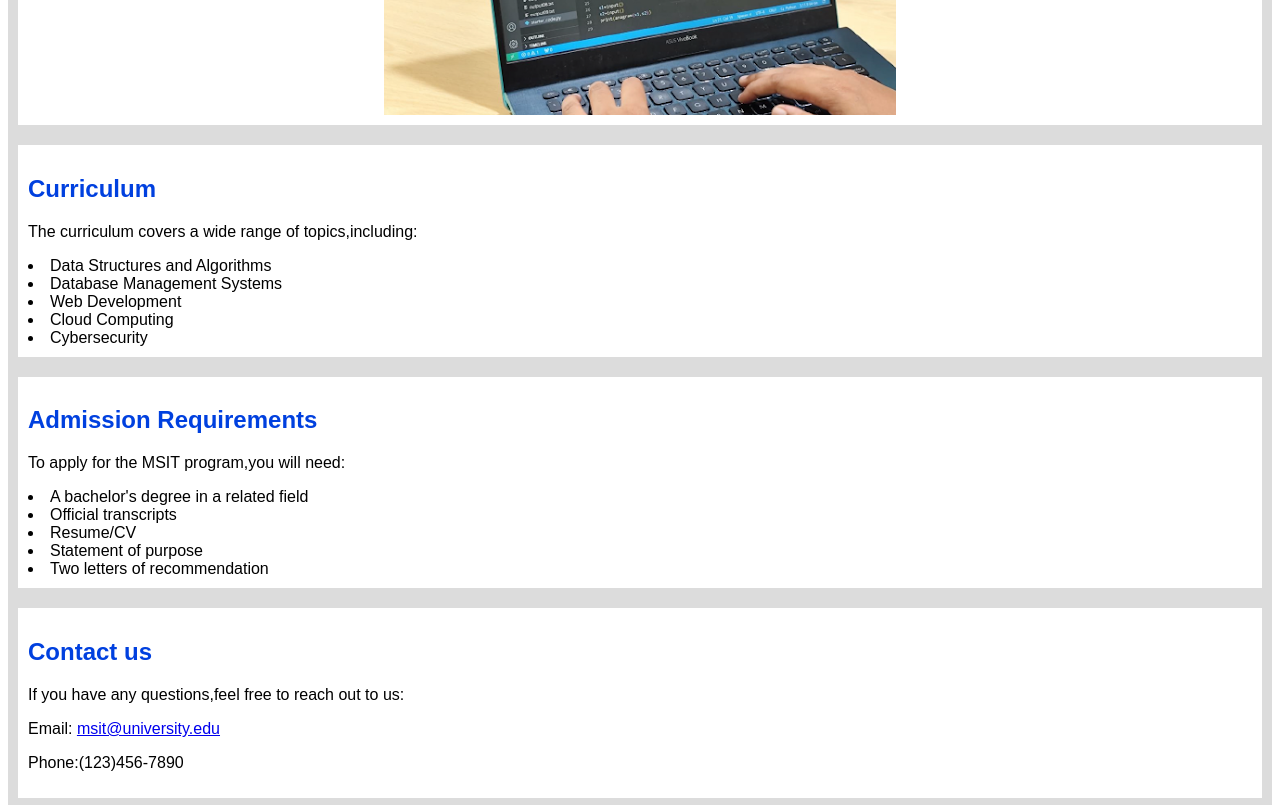
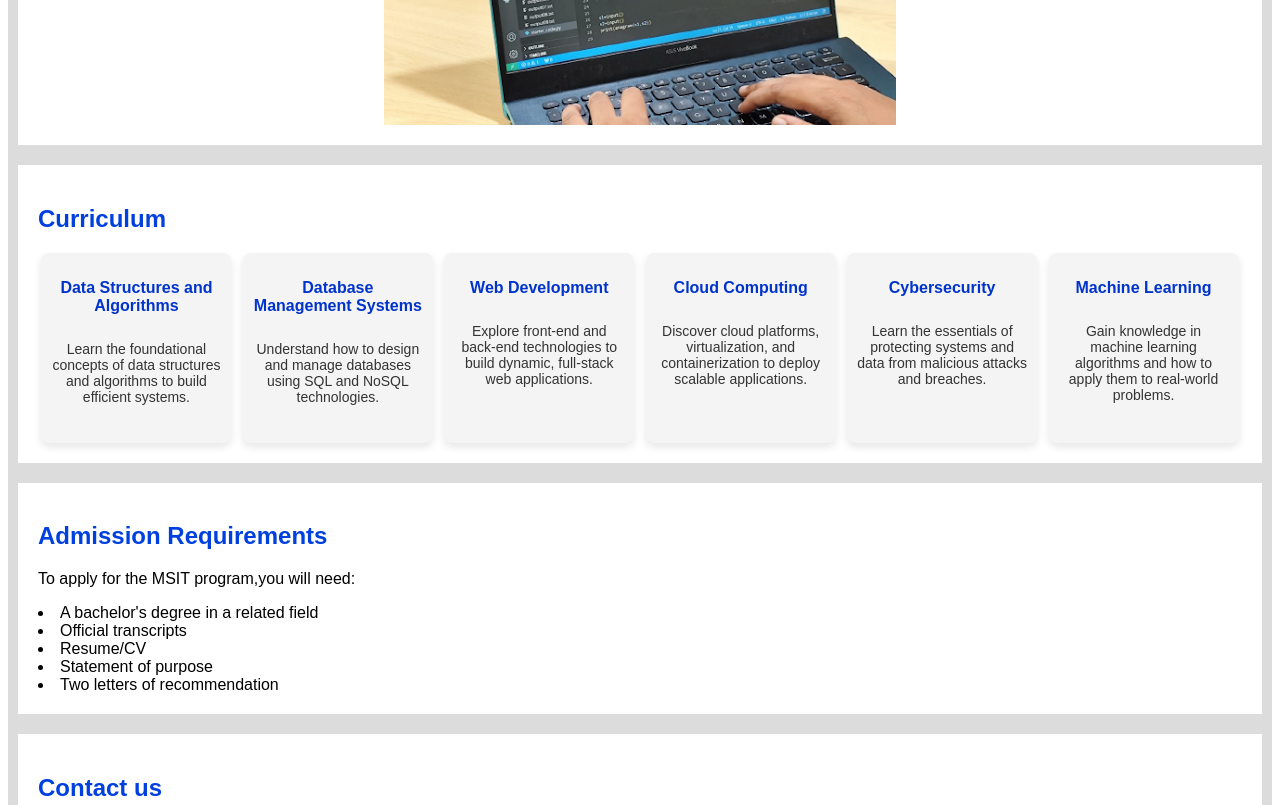
Before and after one commit to srivarshitha-812/Html-and-CSS-project, a plain HTML site: page day2 html/index.html in a window 1280 px wide. Shown: the part 640-1445 px from the top of the page. Drawn offline with Linux system fonts and the light colour scheme.

Commit message:
All tasks are done.

```diff
--- a/day2 html/index.html
+++ b/day2 html/index.html
@@ -19,21 +19,45 @@
             </ul>
         </nav>
 
-        <section class="card" id="Overview">
+        <section class="card1" id="Overview">
             <h1>Overview</h1>
             <p>The MSIT program is designed to equip students with the skills and knowledge needed to excel in the field of information technology.Our circullum is tailored to meet the needs of both beginners and experienced professionals. </p>
             <img src="image.png">
         </section>
-        <section class="card" id="Curriculum" >
-            <h1>Curriculum</h1>
-            <p>The curriculum covers a wide range of topics,including: </p>
-            <li>Data Structures and Algorithms</li>
-            <li>Database Management Systems</li>
-            <li>Web Development</li>
-            <li>Cloud Computing</li>
-            <li>Cybersecurity</li>
+            <div>
+                <section class="card1" id="Curriculum">
+                    <h1>Curriculum</h1>
+                    <div class="curriculum-cards">
+                        <div class="curriculum-card">
+                            <h3 class="card-title">Data Structures and Algorithms</h3>
+                            <p class="card-description">Learn the foundational concepts of data structures and algorithms to build efficient systems.</p>
+                        </div>
+                        <div class="curriculum-card">
+                            <h3 class="card-title">Database Management Systems</h3>
+                            <p class="card-description">Understand how to design and manage databases using SQL and NoSQL technologies.</p>
+                        </div>
+                        <div class="curriculum-card">
+                            <h3 class="card-title">Web Development</h3>
+                            <p class="card-description">Explore front-end and back-end technologies to build dynamic, full-stack web applications.</p>
+                        </div>
+                        <div class="curriculum-card">
+                            <h3 class="card-title">Cloud Computing</h3>
+                            <p class="card-description">Discover cloud platforms, virtualization, and containerization to deploy scalable applications.</p>
+                        </div>
+                        <div class="curriculum-card">
+                            <h3 class="card-title">Cybersecurity</h3>
+                            <p class="card-description">Learn the essentials of protecting systems and data from malicious attacks and breaches.</p>
+                        </div>
+                        <div class="curriculum-card">
+                            <h3 class="card-title">Machine Learning</h3>
+                            <p class="card-description">Gain knowledge in machine learning algorithms and how to apply them to real-world problems.</p>
+                        </div>
+                    </div>
+                </div>
+            </section>
+
         </section>
-        <section class="card" id="Admission Requirements">
+        <section class="card1" id="Admission Requirements">
             <h1>Admission Requirements</h1>
             <p>To apply for the MSIT program,you will need:</p>
             <li>A bachelor's degree in a related field</li>
@@ -42,7 +66,7 @@
             <li>Statement of purpose</li>
             <li>Two letters of recommendation</li>
         </section>
-        <section class='card' id="Contact us">
+        <section class="card1" id="Contact us">
             <h1>Contact us</h1>
             <p>If you have any questions,feel free to reach out to us:</p>
             <p>Email: <a href="msit@university.edu">msit@university.edu</a></p>
--- a/day2 html/style.css
+++ b/day2 html/style.css
@@ -19,13 +19,13 @@ ul li{
     display: inline-block;
     padding: 10px 20px;
 }
-.card img {
+.card1 img {
     max-width: 100%;
     border-radius: 8px solid;
     display: block;
     margin: 0 auto;
 }
-.card {
+.card1{
 
     border:10px solid gainsboro;
     padding:10px
@@ -52,3 +52,34 @@ nav-link{
     color: #000;
     border-radius: 5px;
 }
+.card1
+{
+    padding: 20px;
+    background-color: #ffffff;
+}
+.curriculum-cards {
+    display: flex;
+    justify-content:space-evenly;
+    gap: 8px;
+    flex-wrap: wrap;
+}
+.curriculum-card {
+    background-color: #f4f4f4;
+    border-radius: 8px;
+    box-shadow: 0 4px 8px rgba(0, 0, 0, 0.1);
+    padding: 10px;
+    width: 170px;
+    height: 170px;
+    flex-direction: column;
+    text-align: center;
+}
+.card-title {
+    color: #0033cc;
+    font-size: 16px;
+    font-weight: bold;
+    padding-bottom: 10px;
+}
+.card-description {
+    font-size: 14px;
+    color: #333;
+}
```
Also changed, not shown: day1html/day1html.html (deleted, +0 -36 lines).
